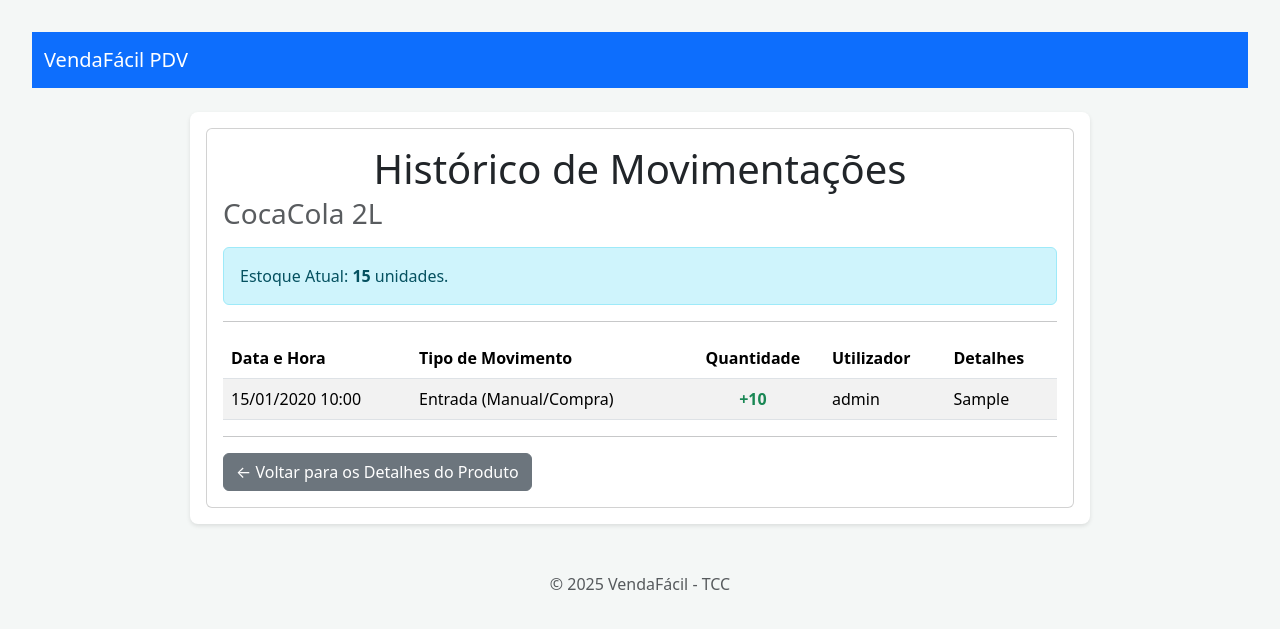
After one commit to JoaoLCezar/TCC., a Django app: page /produtos/1/movimentos/ in a window 1280 px wide. The commit adds this page. Shown: the top 629 px of the page. Run offline with Django 5.2, Linux system fonts and the light colour scheme; a user stored in the database is signed in; data comes from the database, SQL or seed files in the repository; tables that the repository leaves empty hold one stand-in row (values such as "Sample post").

Commit message:
feat(products): Implementa gestão de estoque (Entrada e Histórico)
Adiciona a funcionalidade completa de gestão de estoque ao módulo 'products'.

Este commit inclui: 1. **Modelo:** Criação do modelo MovimentoEstoque para servir como "livro-registo" de auditoria. 2. **Formulário:** Criação do MovimentoEstoqueForm para validar a entrada de dados. 3. **Entrada de Estoque (Back-end):** A view 'detalhe_produto' foi atualizada para processar (via POST) o MovimentoEstoqueForm, atualizar o 'Produto.estoque' e criar o registo de 'ENTRADA' (usando @transaction.atomic). 4. **Saída de Estoque (Back-end):** A view 'processar_venda' (do app 'sales') foi atualizada para também criar um registo 'MovimentoEstoque' (tipo 'SAIDA_VENDA'), fechando o ciclo de auditoria. 5. **Histórico (Relatório):** Criação da nova URL ('<pk>/movimentos/'), view ('historico_movimentos') e template ('historico_movimentos.html') para exibir o histórico completo de movimentações de um produto específico. 6. **Integração (UI):** Adição do formulário de ajuste e do botão "Histórico de Estoque" ao template 'detalhe_produtos.html'.

```diff
--- a/products/models.py
+++ b/products/models.py
@@ -1,7 +1,7 @@
 from django.db import models
 from categories.models import Categoria
+from django.contrib.auth.models import User
 
-# Create your models here.
 
 class Produto(models.Model):
     nome = models.CharField(max_length=200, help_text="Nome do produto")
@@ -14,3 +14,55 @@ class Produto(models.Model):
 
     def __str__(self):
         return self.nome
+
+class MovimentoEstoque(models.Model):
+    TIPO_MOVIMENTO_CHOICE = [
+        ('ENTRADA', 'Entrada (Manual/Compra)'),
+        ('SAIDA_VENDA', 'Saída (Venda PDV)'),
+        ('AJUSTE_PERDA', 'Ajuste (Perda/Dano)'),
+        ('AJUSTE_CONTAGEM', 'Ajuste (Contagem de Estoque)'),
+    ]
+
+    produto = models.ForeignKey(
+        Produto,
+        on_delete = models.CASCADE,
+        related_name="movimentos"
+    )
+
+    quantidade = models.IntegerField(
+        help_text="Quantidade a ser movimentada. Use negativos para saídas/perdas."
+    )
+
+    tipo = models.CharField(
+        max_length=20,
+        choices=TIPO_MOVIMENTO_CHOICE,
+        default='ENTRADA'
+    )
+
+    data_hora = models.DateTimeField(
+        auto_now_add=True,
+        verbose_name="Data e Hora do Movimento"
+    )
+
+    usuario = models.ForeignKey(
+        User,
+        on_delete=models.SET_NULL,
+        null=True,
+        blank=True
+    )
+
+    motivo = models.CharField(
+        max_length=255,
+        blank=True,
+        null=True,
+        help_text="Motivo do ajuste ou nº da nota fiscal de entrada."
+    )
+
+    class Meta:
+        ordering = ['-data_hora']
+        verbose_name = "Movimentação de Estoque"
+        verbose_name_plural = "Movimentações de Estoque"
+
+    def __str__(self):
+        sinal = '+' if self.quantidade > 0 else ''
+        return f"{self.get_tipo_display()}: {sinal}{self.quantidade} de {self.produto.nome}"
--- a/products/urls.py
+++ b/products/urls.py
@@ -16,4 +16,7 @@ urlpatterns = [
 
     #Rota para Excluir produto
     path('<int:pk>/excluir/', views.excluir_produto, name='excluir_produto'),
-]
+
+    path('<int:pk>/movimentos/', views.historico_movimentos, name='historico_movimentos'),
+
+    ]
--- a/products/views.py
+++ b/products/views.py
@@ -1,6 +1,9 @@
 from django.shortcuts import render, get_object_or_404, redirect
-from .models import Produto
-from .forms import ProdutoForm
+from django.contrib.auth.decorators import login_required
+from django.db import transaction
+from django.contrib import messages
+from .models import Produto, MovimentoEstoque
+from .forms import ProdutoForm, MovimentoEstoqueForm
 
 # Create your views here.
 
@@ -14,15 +17,51 @@ def listar_produtos(request):
 
     return render(request, 'products/lista_produtos.html', contexto)
 
+
+
+@login_required
 def detalhe_produto(request, pk):
     # Esta função busca um único produto no banco de dados pelo seu ID.
     # Se não for encontrado ela  retorna uma página de Erro 404.
     produto = get_object_or_404(Produto, pk=pk)
 
-    contexto ={
-        'produto' : produto
+    if request.method == 'POST':
+        form_estoque = MovimentoEstoqueForm(request.POST)
+
+        if form_estoque.is_valid():
+            try:
+                with transaction.atomic():
+                    movimento = form_estoque.save(commit=False)
+                    movimento.produto = produto
+                    movimento.usuario = request.user
+
+                    nova_quantidade_estoque = produto.estoque + movimento.quantidade #atualiza o estoque
+
+                    if nova_quantidade_estoque < 0:
+                        messages.error(request, 'Erro: O estoque não pode ficar negativo.')
+                    else:
+                        produto.estoque = nova_quantidade_estoque
+
+                        #Salva no banco de dados
+                        produto.save()
+                        movimento.save()
+
+                        messages.success(request, f'Estoque de "{produto.nome}" atualizado com sucesso!')
+
+                return redirect('products:detalhe_produto', pk=produto.pk)
+
+            except Exception as e:
+                messages.error(request, f'Ocorreu um erro ao atualizar o estoque: {e}')
+    else:
+        form_estoque = MovimentoEstoqueForm(initial={'tipo': 'ENTRADA'})
+
+    contexto = {
+        'produto': produto,
+        'form_estoque': form_estoque,
     }
+
     return render(request, 'products/detalhe_produtos.html', contexto)
+
 
 def criar_produto(request):
     if request.method =='POST':
@@ -72,3 +111,17 @@ def excluir_produto(request, pk):
         'produto': produto
     }
     return render(request, 'products/produto_confirm_delete.html', context)
+
+
+@login_required
+def historico_movimentos(request, pk):
+    produto = get_object_or_404(Produto, pk=pk)
+
+    movimentos = produto.movimentos.all()
+
+    contexto = {
+        'produto': produto,
+        'movimentos': movimentos,
+    }
+
+    return render(request, 'products/historico_movimentos.html', contexto)
--- /dev/null
+++ b/templates/products/historico_movimentos.html
@@ -0,0 +1,67 @@
+{% extends 'base.html' %}
+
+{% block title %}Histórico de Estoque - {{ produto.nome }}{% endblock %}
+
+{% block content %}
+<div class="row">
+    <div class="col-md-12">
+        <div class="card">
+            <div class="card-body">
+                <h1 class="card-title">Histórico de Movimentações</h1>
+                <h3 class="card-subtitle mb-3 text-muted">{{ produto.nome }}</h3>
+
+                <div class="alert alert-info">
+                    Estoque Atual: <strong>{{ produto.estoque }}</strong> unidades.
+                </div>
+
+                <hr>
+
+                {% if movimentos %}
+                    <table class="table table-striped table-hover">
+                        <thead>
+                            <tr>
+                                <th scope="col">Data e Hora</th>
+                                <th scope="col">Tipo de Movimento</th>
+                                <th scope="col" class="text-center">Quantidade</th>
+                                <th scope="col">Utilizador</th>
+                                <th scope="col">Detalhes</th>
+                            </tr>
+                        </thead>
+                        <tbody>
+                            {% for movimento in movimentos %}
+                            <tr>
+                                <td>{{ movimento.data_hora|date:"d/m/Y H:i" }}</td>
+
+                                <td>{{ movimento.get_tipo_display }}</td>
+
+                                <td class="text-center">
+                                    {% if movimento.quantidade > 0 %}
+                                        <strong class="text-success">+{{ movimento.quantidade }}</strong>
+                                    {% else %}
+                                        <strong class="text-danger">{{ movimento.quantidade }}</strong>
+                                    {% endif %}
+                                </td>
+
+                                <td>{{ movimento.usuario.username|default:"Sistema" }}</td>
+
+                                <td>{{ movimento.motivo|default:"--" }}</td>
+                            </tr>
+                            {% endfor %}
+                        </tbody>
+                    </table>
+                {% else %}
+                    <div class="alert alert-secondary text-center" role="alert">
+                        Nenhuma movimentação de estoque foi registada para este produto ainda.
+                    </div>
+                {% endif %}
+
+                <hr>
+                <a href="{% url 'products:detalhe_produto' pk=produto.pk %}" class="btn btn-secondary">
+                    &larr; Voltar para os Detalhes do Produto
+                </a>
+
+            </div>
+        </div>
+    </div>
+</div>
+{% endblock content %}
```
Also changed, not shown: products/forms.py (+21 -1 lines), sales/views.py (+11 -1 lines), templates/products/detalhe_produtos.html (+38 -1 lines), products/migrations/0003_movimentoestoque.py (added).
